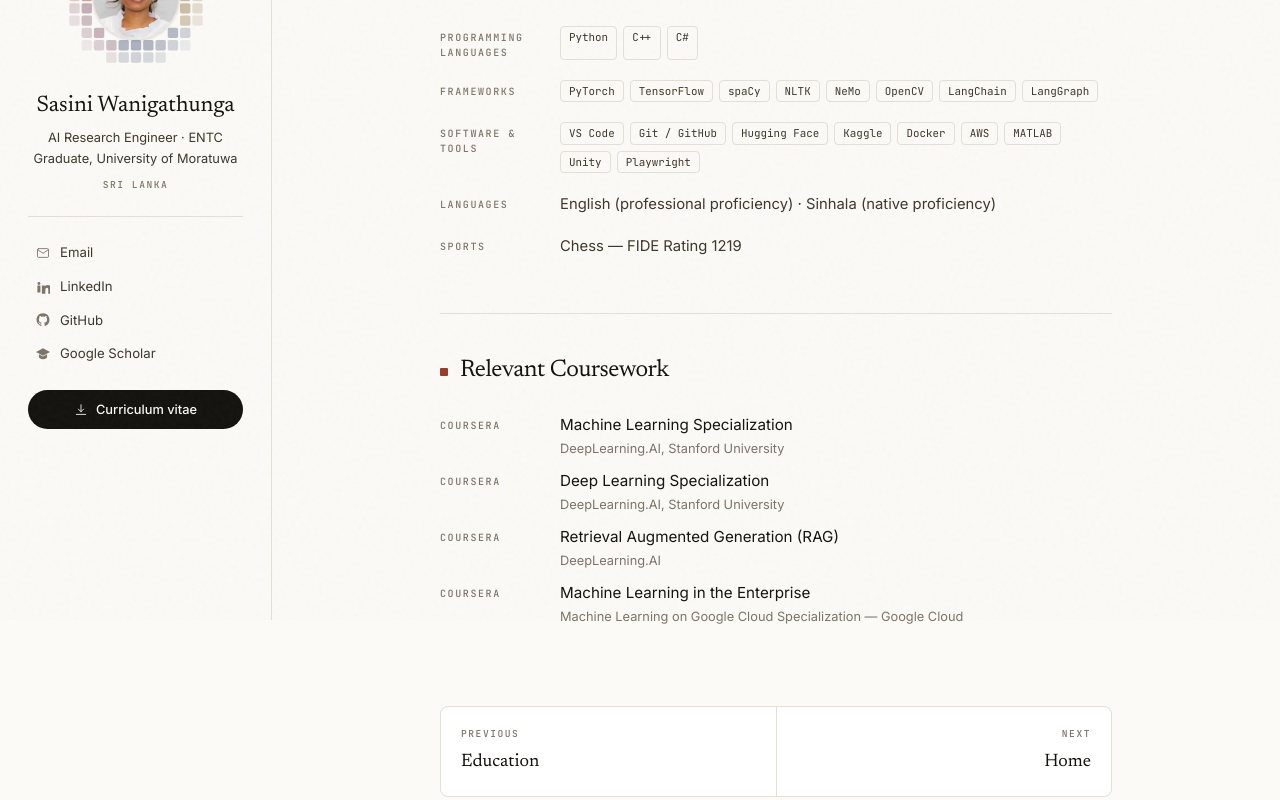
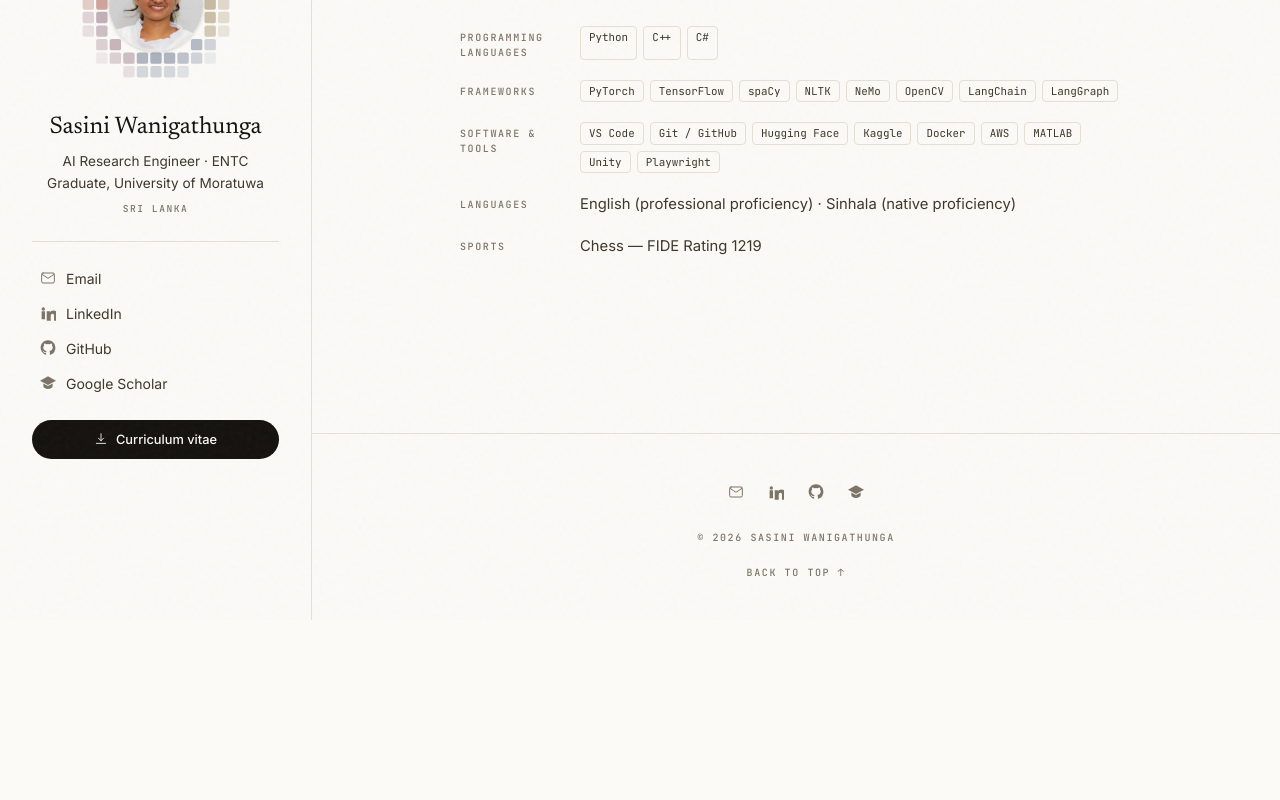
Before and after one commit to SasiniWanigathunga/sasiniwanigathunga, a Next.js app: page /skills in a window 1280 px wide. Shown: the part 180-980 px from the top of the page. After the commit the page ends 800 px from the top, so only its background shows below. Built offline with nearby package versions, Linux system fonts and the light colour scheme.

Commit message:
Widen profile rail, add Home tab, move coursework to Education, drop prev/next

```diff
--- a/app/education/page.tsx
+++ b/app/education/page.tsx
@@ -1,6 +1,8 @@
 import type { Metadata } from "next";
 import { PageShell } from "@/components/site/PageShell";
+import { CourseworkList } from "@/components/lists/CourseworkList";
 import { EducationList } from "@/components/lists/EducationList";
+import { Reveal } from "@/components/ui/Reveal";
 
 export const metadata: Metadata = { title: "Education" };
 
@@ -8,6 +10,16 @@ export default function EducationPage() {
   return (
     <PageShell title="Education">
       <EducationList />
+
+      <div className="mt-14 border-t border-hairline pt-10">
+        <Reveal>
+          <h2 className="serif mb-7 flex items-baseline gap-3 text-2xl">
+            <span aria-hidden className="inline-block size-2 shrink-0 rounded-[1px] bg-accent" />
+            Relevant Coursework
+          </h2>
+        </Reveal>
+        <CourseworkList />
+      </div>
     </PageShell>
   );
 }
--- a/app/globals.css
+++ b/app/globals.css
@@ -25,6 +25,13 @@
   --c-shadow: 20 18 14;
   /* Scrim behind modals — always darkens, in either theme. */
   --c-veil: rgb(20 18 14 / 0.32);
+
+  /*
+   * Width of the fixed profile rail. The rail's own width, the nav's left
+   * padding and the content offset all read this, so the layout stays in
+   * step when it changes.
+   */
+  --rail-w: 19.5rem;
 
   /* Segmentation-motif hues, tuned to sit quietly on paper. */
   --seg-1: #9a3b28;
--- a/app/layout.tsx
+++ b/app/layout.tsx
@@ -126,11 +126,11 @@ export default function RootLayout({ children }: { children: React.ReactNode })
           <ProfilePanelRail />
           {/* The left offset matches the rail's width; the top padding clears
               the fixed nav on every page. */}
-          <main id="main" className="flex-1 pt-20 lg:pl-[17rem] lg:pt-24">
+          <main id="main" className="flex-1 pt-20 lg:pl-[var(--rail-w)] lg:pt-24">
             <ProfilePanelInline />
             {children}
           </main>
-          <div className="lg:pl-[17rem]">
+          <div className="lg:pl-[var(--rail-w)]">
             <Footer />
           </div>
         </CommandPaletteProvider>
--- a/app/skills/page.tsx
+++ b/app/skills/page.tsx
@@ -1,7 +1,6 @@
 import type { Metadata } from "next";
 import { PageShell } from "@/components/site/PageShell";
-import { CourseworkList, SkillList } from "@/components/lists/SkillList";
-import { Reveal } from "@/components/ui/Reveal";
+import { SkillList } from "@/components/lists/SkillList";
 
 export const metadata: Metadata = { title: "Skills" };
 
@@ -9,16 +8,6 @@ export default function SkillsPage() {
   return (
     <PageShell title="Skills">
       <SkillList />
-
-      <div className="mt-14 border-t border-hairline pt-10">
-        <Reveal>
-          <h2 className="serif mb-7 flex items-baseline gap-3 text-2xl">
-            <span aria-hidden className="inline-block size-2 shrink-0 rounded-[1px] bg-accent" />
-            Relevant Coursework
-          </h2>
-        </Reveal>
-        <CourseworkList />
-      </div>
     </PageShell>
   );
 }
--- /dev/null
+++ b/components/lists/CourseworkList.tsx
@@ -0,0 +1,21 @@
+import { coursework } from "@/lib/content";
+import { Reveal } from "@/components/ui/Reveal";
+
+/** CV section: "Relevant Coursework — Coursera". */
+export function CourseworkList() {
+  return (
+    <ul className="space-y-3">
+      {coursework.map((course, i) => (
+        <Reveal as="li" key={course.title} delay={0.03 * i}>
+          <div className="grid gap-x-4 gap-y-0.5 sm:grid-cols-[6.5rem_1fr]">
+            <span className="label !text-[0.625rem] sm:pt-1">Coursera</span>
+            <div>
+              <p className="text-[0.95rem] text-ink">{course.title}</p>
+              <p className="mt-0.5 text-[0.8rem] text-muted">{course.issuer}</p>
+            </div>
+          </div>
+        </Reveal>
+      ))}
+    </ul>
+  );
+}
--- a/components/lists/SkillList.tsx
+++ b/components/lists/SkillList.tsx
@@ -1,4 +1,4 @@
-import { aside, coursework, skills } from "@/lib/content";
+import { aside, skills } from "@/lib/content";
 import { Reveal } from "@/components/ui/Reveal";
 
 export function SkillList() {
@@ -38,21 +38,3 @@ export function SkillList() {
     </dl>
   );
 }
-
-export function CourseworkList() {
-  return (
-    <ul className="space-y-3">
-      {coursework.map((course, i) => (
-        <Reveal as="li" key={course.title} delay={0.03 * i}>
-          <div className="grid gap-x-4 gap-y-0.5 sm:grid-cols-[6.5rem_1fr]">
-            <span className="label !text-[0.625rem] sm:pt-1">Coursera</span>
-            <div>
-              <p className="text-[0.95rem] text-ink">{course.title}</p>
-              <p className="mt-0.5 text-[0.8rem] text-muted">{course.issuer}</p>
-            </div>
-          </div>
-        </Reveal>
-      ))}
-    </ul>
-  );
-}
--- a/components/site/Nav.tsx
+++ b/components/site/Nav.tsx
@@ -4,7 +4,7 @@ import { AnimatePresence, motion, useReducedMotion } from "framer-motion";
 import Link from "next/link";
 import { usePathname } from "next/navigation";
 import { useEffect, useState } from "react";
-import { links, profile, topics } from "@/lib/content";
+import { links, navItems, profile } from "@/lib/content";
 import { asset, cx, samePath } from "@/lib/utils";
 import { Close, Download, Menu, Search } from "@/components/ui/icons";
 import { ThemeToggle } from "./ThemeToggle";
@@ -24,14 +24,14 @@ export function Nav() {
       {/* Content now starts immediately below the bar on every page, so the
           bar is always opaque rather than fading in on scroll. */}
       <header className="no-print fixed inset-x-0 top-0 z-50 border-b border-hairline bg-paper/85 backdrop-blur-xl">
-        <div className="shell-wide flex h-14 items-center gap-4 lg:pl-[17rem]">
+        <div className="shell-wide flex h-14 items-center gap-4 lg:pl-[var(--rail-w)]">
           {/* Hidden on wide screens, where the left rail already shows the name. */}
           <Link href="/" className="serif shrink-0 text-[0.95rem] lg:hidden">
             {profile.name}
           </Link>
 
           <nav className="ml-auto hidden items-center gap-0.5 lg:flex" aria-label="Pages">
-            {topics.map((topic) => {
+            {navItems.map((topic) => {
               const active = samePath(pathname, topic.href);
               return (
                 <Link
@@ -115,7 +115,7 @@ export function Nav() {
             </div>
 
             <nav className="shell-wide mt-4 flex flex-col pb-10" aria-label="Pages">
-              {[{ href: "/", label: "Home" }, ...topics].map((topic, i) => (
+              {navItems.map((topic, i) => (
                 <motion.div
                   key={topic.href}
                   initial={reduce ? { opacity: 0 } : { opacity: 0, y: 12 }}
--- a/components/site/PageShell.tsx
+++ b/components/site/PageShell.tsx
@@ -1,24 +1,17 @@
-import Link from "next/link";
 import type { ReactNode } from "react";
-import { topics } from "@/lib/content";
 import { ArrowUpRight } from "@/components/ui/icons";
 import { Reveal } from "@/components/ui/Reveal";
 
 type Props = {
-  /** Must match the `label` of one of the topics, so prev/next can be derived. */
   title: string;
   aside?: ReactNode;
   children: ReactNode;
 };
 
-/** Frame shared by every topic page: title, content, and prev/next links. */
+/** Frame shared by every topic page: a title row, then the page's content. */
 export function PageShell({ title, aside, children }: Props) {
-  const index = topics.findIndex((t) => t.label === title);
-  const previous = index > 0 ? topics[index - 1] : null;
-  const next = index >= 0 && index < topics.length - 1 ? topics[index + 1] : null;
-
   return (
-    <div className="shell pb-16">
+    <div className="shell pb-20">
       <Reveal>
         <div className="mb-10 flex flex-wrap items-baseline justify-between gap-x-6 gap-y-2 border-b border-hairline pb-5">
           <h1 className="serif flex items-baseline gap-3 text-4xl md:text-[2.75rem]">
@@ -30,51 +23,7 @@ export function PageShell({ title, aside, children }: Props) {
       </Reveal>
 
       {children}
-
-      <nav
-        aria-label="Nearby pages"
-        className="mt-20 grid gap-px overflow-hidden rounded-lg border border-hairline bg-hairline sm:grid-cols-2"
-      >
-        <PageLink topic={previous} direction="previous" />
-        <PageLink topic={next} direction="next" />
-      </nav>
     </div>
-  );
-}
-
-function PageLink({
-  topic,
-  direction,
-}: {
-  topic: (typeof topics)[number] | null;
-  direction: "previous" | "next";
-}) {
-  const isNext = direction === "next";
-
-  if (!topic) {
-    return (
-      <Link
-        href="/"
-        className={`group flex flex-col gap-1.5 bg-surface px-5 py-5 transition-colors hover:bg-paper-2 ${isNext ? "sm:items-end sm:text-right" : ""}`}
-      >
-        <span className="label !text-[0.6rem]">{isNext ? "Next" : "Previous"}</span>
-        <span className="serif text-lg text-ink transition-colors group-hover:text-accent">
-          Home
-        </span>
-      </Link>
-    );
-  }
-
-  return (
-    <Link
-      href={topic.href}
-      className={`group flex flex-col gap-1.5 bg-surface px-5 py-5 transition-colors hover:bg-paper-2 ${isNext ? "sm:items-end sm:text-right" : ""}`}
-    >
-      <span className="label !text-[0.6rem]">{isNext ? "Next" : "Previous"}</span>
-      <span className="serif text-lg text-ink transition-colors group-hover:text-accent">
-        {topic.label}
-      </span>
-    </Link>
   );
 }
 
--- a/components/site/ProfilePanel.tsx
+++ b/components/site/ProfilePanel.tsx
@@ -23,7 +23,7 @@ export function ProfilePanelRail() {
   return (
     <aside
       aria-label="Profile and links"
-      className="no-print fixed inset-y-0 left-0 top-14 z-40 hidden w-[17rem] overflow-y-auto border-r border-hairline bg-paper px-7 py-10 lg:block"
+      className="no-print fixed inset-y-0 left-0 top-14 z-40 hidden w-[var(--rail-w)] overflow-y-auto border-r border-hairline bg-paper px-8 py-10 lg:block"
     >
       <PanelBody />
     </aside>
@@ -42,22 +42,22 @@ export function ProfilePanelInline() {
 function PanelBody() {
   return (
     <div className="flex flex-col items-center text-center">
-      <Link href="/" className="group relative grid size-40 place-items-center" aria-label="Home">
+      <Link href="/" className="group relative grid size-44 place-items-center" aria-label="Home">
         <PatchGrid className="absolute inset-0 -z-10 opacity-70" />
         <img
           src={asset(profile.photo)}
           alt={profile.name}
           width={460}
           height={460}
-          className="size-[5.5rem] rounded-full border border-hairline object-cover shadow-sm transition-transform duration-500 group-hover:scale-105"
+          className="size-24 rounded-full border border-hairline object-cover shadow-sm transition-transform duration-500 group-hover:scale-105"
         />
       </Link>
 
-      <Link href="/" className="serif mt-4 text-[1.4rem] leading-tight transition-colors hover:text-accent">
+      <Link href="/" className="serif mt-5 text-[1.5rem] leading-tight transition-colors hover:text-accent">
         {profile.name}
       </Link>
 
-      <p className="mt-2 text-[0.8rem] leading-relaxed text-ink-2">{profile.subtitle}</p>
+      <p className="mt-2 text-[0.85rem] leading-relaxed text-ink-2">{profile.subtitle}</p>
       <p className="label mt-2 !text-[0.6rem]">{profile.location}</p>
 
       <ul className="mt-6 w-full space-y-0.5 border-t border-hairline pt-5">
@@ -68,9 +68,9 @@ function PanelBody() {
               target={href.startsWith("mailto:") ? undefined : "_blank"}
               rel="noopener noreferrer"
               title={value}
-              className="group flex items-center gap-2.5 rounded-md px-2 py-1.5 text-left text-[0.825rem] text-ink-2 transition-colors hover:bg-paper-2 hover:text-ink"
+              className="group flex items-center gap-2.5 rounded-md px-2 py-1.5 text-left text-[0.875rem] text-ink-2 transition-colors hover:bg-paper-2 hover:text-ink"
             >
-              <Icon className="size-3.5 shrink-0 text-muted transition-colors group-hover:text-accent" />
+              <Icon className="size-4 shrink-0 text-muted transition-colors group-hover:text-accent" />
               <span className="truncate">{label}</span>
             </a>
           </li>
--- a/lib/content.ts
+++ b/lib/content.ts
@@ -392,3 +392,9 @@ export const topics: Topic[] = [
   { href: "/education", label: "Education", count: education.length },
   { href: "/skills", label: "Skills" },
 ];
+
+/**
+ * What the navigation shows. Home is not a topic — it has no index card and
+ * no count — so it is added here rather than to `topics`.
+ */
+export const navItems: Topic[] = [{ href: "/", label: "Home" }, ...topics];
```
Also changed, not shown: 1 other file (tests, documents, lock files or other folders).
